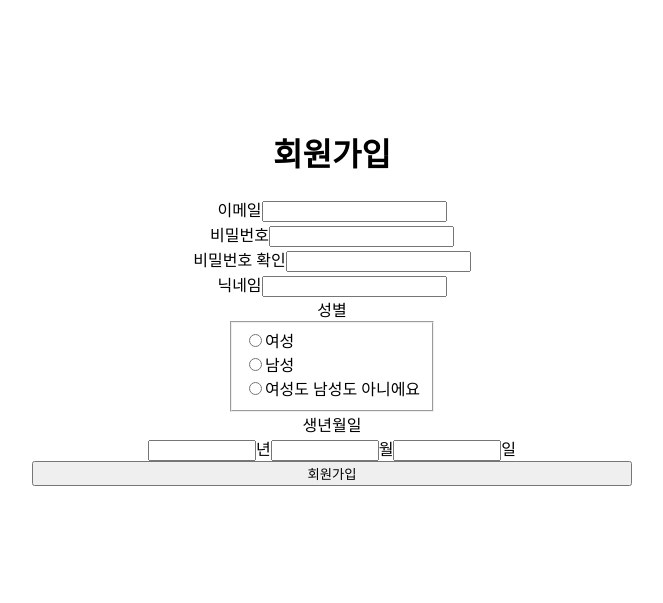
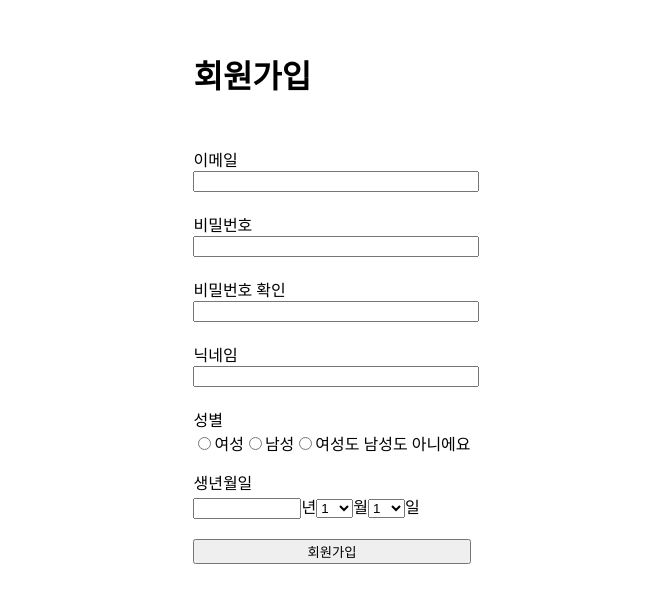
Before and after one commit to leewol/Cluvie, a React (Create React App) app in the folder front/: page /joinByEmail in a window 1280 px wide. Shown: the part 111-714 px from the top of the page, without its empty margins (308-971 px from the left). Built offline with nearby package versions, Linux system fonts and the light colour scheme.

Commit message:
[Chore] JoinForm html 구조 수정

```diff
--- a/front/src/pages/User/JoinForm.tsx
+++ b/front/src/pages/User/JoinForm.tsx
@@ -1,68 +1,120 @@
-import React from "react";
+import React, { useState } from "react";
 import styled from "@emotion/styled";
 
-import { ContainerBox, InnerBox, UserForm } from "../../styles/Container";
+import { ContainerBox } from "../../styles/Container";
 
-// TODO : 스타일, 데이터 create(API), 비밀번호 일치 확인
-// TODO : radio 버튼 박스 및 토글, 생년월일 입력받기 (input text, select * 2)
+// TODO : 스타일 - input박스 커스텀, radio 커스텀, 데이터 create(API), 비밀번호 일치 확인
 // input 자체를 component로 만들어서 재사용할 생각?
+
+const JoinFormInnerBox = styled.div`
+  display: flex;
+  flex-direction: column;
+  h1 {
+    margin-bottom: 50px;
+  }
+`;
+
+const JoinInputs = styled.div`
+  display: flex;
+  flex-direction: column;
+
+  div:not(.birth) > input {
+    width: 100%;
+  }
+
+  input {
+    margin-bottom: 20px;
+  }
+  input[type="radio"] {
+    // display: none;
+  }
+`;
 
 const BirthBox = styled.input`
   width: 100px;
 `;
 
 function JoinForm() {
+  const [email, setEmail] = useState("");
+  const [nickname, setNickname] = useState("");
+  const [password, setPassword] = useState("");
+  const [confirmPassword, setConfirmPassword] = useState("");
+  const [age, setAge] = useState(null);
+  const [gender, setGender] = useState("");
+
+  const monthslist = () => {
+    const months = [];
+    for (let i = 1; i < 13; i++) {
+      months.push(<option value={i}>{i}</option>);
+    }
+    return months;
+  };
+
+  const dayslist = () => {
+    const days = [];
+    for (let i = 1; i < 32; i++) {
+      days.push(<option value={i}>{i}</option>);
+    }
+    return days;
+  };
+
   return (
     <ContainerBox>
-      <InnerBox>
+      <JoinFormInnerBox>
         <h1>회원가입</h1>
-        <UserForm>
+        <JoinInputs>
           <label htmlFor='email'>
             이메일
-            <input type='text' id='email' />
+            <div>
+              <input type='text' id='email' value={email} />
+            </div>
           </label>
           <label htmlFor='password'>
             비밀번호
-            <input type='text' id='password' />
+            <div>
+              <input type='password' id='password' value={password} />
+            </div>
           </label>
           <label htmlFor='passwordCheck'>
             비밀번호 확인
-            <input type='text' id='passwordCheck' />
+            <div>
+              <input
+                type='password'
+                id='passwordCheck'
+                value={confirmPassword}
+              />
+            </div>
           </label>
           <label htmlFor='nickname'>
             닉네임
-            <input type='text' id='nickname' />
+            <div>
+              <input type='text' id='nickname' value={nickname} />
+            </div>
           </label>
           성별
-          <fieldset>
           <div>
             <label htmlFor='women'>
               <input type='radio' name='sex' id='women' />
               여성
             </label>
-            </div>
-            <div>
             <label htmlFor='men'>
               <input type='radio' name='sex' id='men' />
               남성
             </label>
-            </div>
-            <div>
             <label htmlFor='none'>
               <input type='radio' name='sex' id='none' />
               여성도 남성도 아니에요
             </label>
           </div>
-          </fieldset>
           생년월일
-          <div>
+          <div className='birth'>
             <BirthBox type='text' id='birthYear' />년
-            <BirthBox type='select' id='birthMonth' />월
-            <BirthBox type='select' id='birthDay' />일
+            <select id='birthMonth'>{monthslist()}</select>월
+            <select id='birthDay'>{dayslist()}</select>일
           </div>
           <button type='submit'>회원가입</button>
-        </UserForm>
-      </InnerBox>
+        </JoinInputs>
+      </JoinFormInnerBox>
     </ContainerBox>
   );
 }
--- a/front/src/styles/Container.tsx
+++ b/front/src/styles/Container.tsx
@@ -22,9 +22,9 @@ const UserForm = styled.form`
   align-items: center;
   flex-direction: column;
   width: 100%;
-  // input {
-  //   width: 99%;
-  // }
+  input {
+    width: 99%;
+  }
 `;
 
 export { ContainerBox, InnerBox, UserForm };
```
Also changed, not shown: front/.eslintrc.json. Lines whose indentation alone changed are shown as unchanged.
